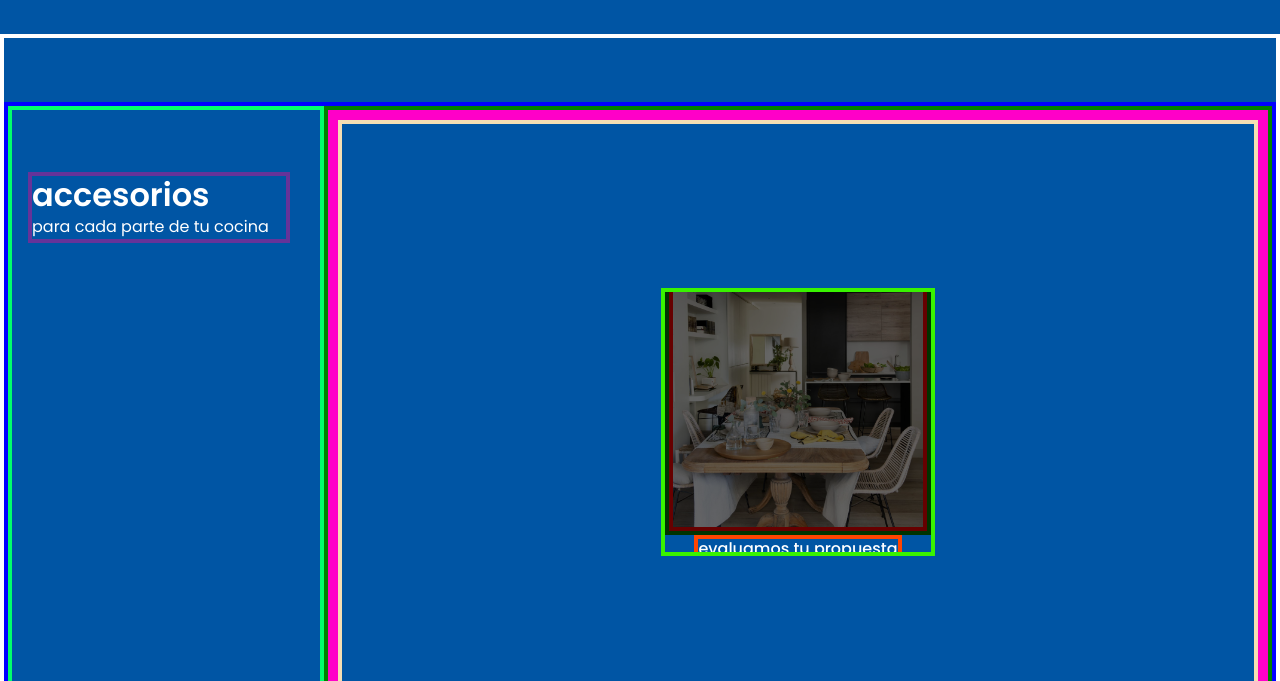
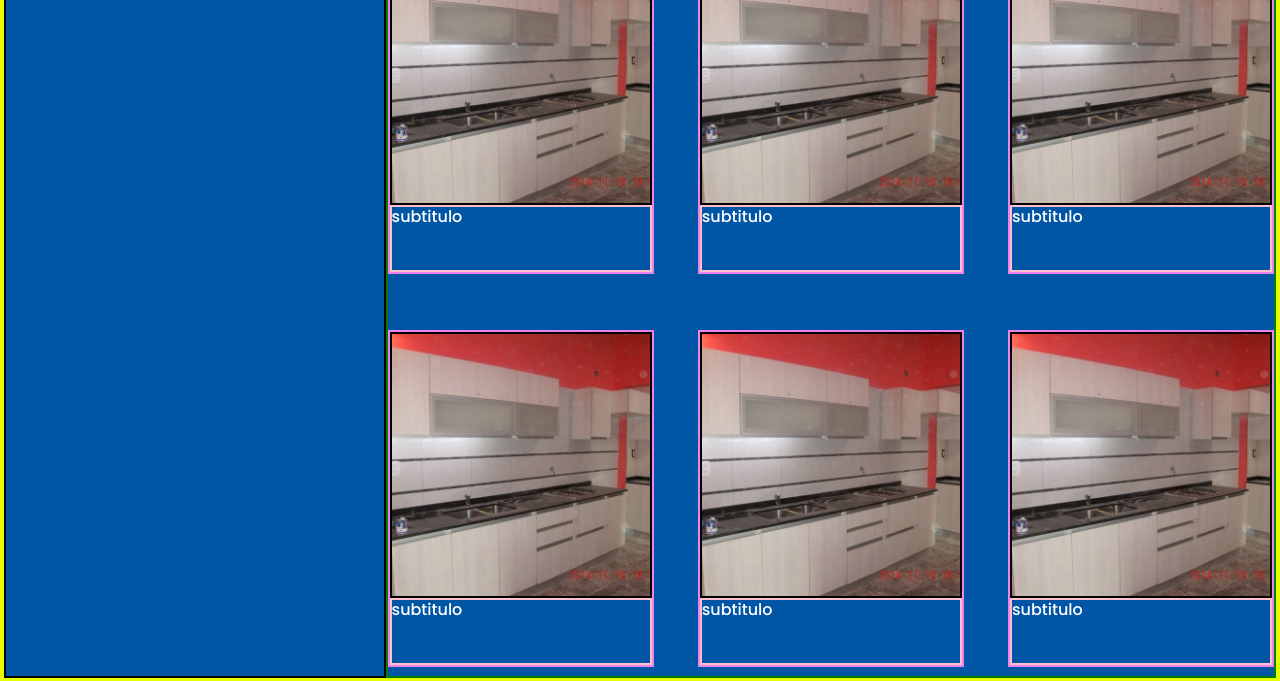
Before and after one commit to diegoramos99/pagina-muebles, a plain HTML site: page views/materiales.html in a window 1280 px wide. Shown: the part 738-1419 px from the top of the page. Drawn offline with nearby package versions, Linux system fonts and the light colour scheme.

Commit message:
materiales

```diff
--- a/CSS/materiales.css
+++ b/CSS/materiales.css
@@ -1,94 +1,64 @@
-.materiales {
-    border: 4px solid white ;
+.atuMedida{
+    border: 4px solid rgb(81, 255, 0);
+    height: 50vh;
+    margin: 3rem 0;
 }
-.muestras-container-2 {
-    border: 4px solid red ;
+.atuMedida .muestras-container-2 {
+    border: 4px solid rgb(0, 170, 255);
+    height: 100%;
+    margin: 0;
+}
+.atuMedida .muestras-container_presentacion{
+    border: 4px solid green;
+}
+.muestras-container_presentacion-container{
+    border: none;
+    height: 100%;
+}
+.atuMedida .muestras-container_descripcion{
+    border: 4px solid rebeccapurple;
+}
 
+
+
+
+
+
+
+.materiales-container{
+    border: 4px solid rgb(229, 255, 0);
+    display: flex;
+    height: 95vh;
 }
-.article-muestras {
-    border: 4px solid beige ;
-
+.materiales-titulo{
+    border: 2px solid black;
+    width: 30%;
 }
-.materiales-article {
-    border: 4px solid blue ;
-    height: 80vh;
-}
-.muestras-container_presentacion {
-    border: 4px solid blueviolet ;
-
-}
-.materiales-container {
-    border: 4px solid green ;
-    width: 75%;
-
-}
-.galeria-accesorios {
-    border: 4px solid gold ;
-
-}
-.materiales-fotos-container {
-    border: 10px solid rgb(255, 0, 200) ;
-    height: 100%;
-
-}
-.proceso-trabajo-contenido {
-    border: 4px solid blue ;
-    height: 80vh;
-
-}
-.materiales-fotos {
-    border: 4px solid wheat ;
-    height: 100%;
+.materiales-imagenes-container{
+    border: 2px solid green;
+    width: 70%;
+    display: flex;
     justify-content: space-around;
     align-items: center;
-
+    flex-wrap: wrap;
+    gap: 5%;
 }
-.proceso-trabajo_item {
-    border: 4px solid rgb(57, 243, 0) ;
+.container-materiales{
     width: 30%;
     height: 45%;
+    border: 2px solid violet;
 }
-.proceso-trabajo_item img{
-    border: 4px solid rgb(255, 0, 0) ;
-
-    height: 90%;
-}
-.proceso-trabajo_item .subtitulo{
-    border: 4px solid orangered ;
-    position: relative;
-    height: auto;
-
-
-}
-.item1 {
-}
-.item-img {
-    border: 4px solid green;
+.img-container{
+    border: 2px solid black;
+    width: 100%;
     height: 80%;
 }
-.img {
+.img-container img{
+    object-fit: cover;
+    width: 100%;
+    height: 100%;
 }
-.subtitulo {
+.subtitulo{
+    border: 2px solid pink;
+    height: 20%;
 }
-.item2 {
-}
-.item3 {
-}
-.item4 {
-}
-.item5 {
-}
-.item6 {
-}
-.muestras-container_descripcion {
-}
-.materiales-descripcion {
-    border: 4px solid rgb(2, 255, 107);
-    width: 25%;
-
-}
-.muestras-container_descripcion-container {
-}
-.materiales-descripcion-container {
-    border: 4px solid rebeccapurple;
-}
--- a/views/materiales.html
+++ b/views/materiales.html
@@ -139,7 +139,7 @@
             </nav>
         </header>
         <main>
-            <section class="a tu medida">
+            <section class="atuMedida">
                 <article class="muestras-container-2 article-muestras">
                 <div class="muestras-container_presentacion">
                     <div class="muestras-container_presentacion-container">
@@ -163,31 +163,35 @@
             </article>
         </section>
             <section class="materiales">
-                <article class="muestras-container-2 article-muestras materiales-article" >
-                    <div class="muestras-container_presentacion materiales-container">
-                            <div class="galeria-accesorios materiales-fotos-container">
-
-
-                                    <div class="proceso-trabajo-contenido materiales-fotos">
-                                        <div class="proceso-trabajo_item item1">
-                                            <div class="item-img"><img class="img" src="../assets/proceso-de-trabajo1.jpg" alt=""></div>
-
-                                            <div class="subtitulo">
-                                                <h6>evaluamos tu propuesta</h6>
-                                            </div>
-                                        </div>
-
-                                    </div>
-                                </div>
-
-                    </div>
-                    <div class="muestras-container_descripcion materiales-descripcion">
-                        <div class="muestras-container_descripcion-container materiales-descripcion-container">
-                            <h2>accesorios</h2>
-                            <span>para cada parte de tu cocina</span>
+                <div class="materiales-container">
+                    <div class="materiales-titulo"><h2>accesorios</h2><span>para cada parte de tu cocina </span></div>
+                    <div class="materiales-imagenes-container">
+                        <div class="container-materiales">
+                            <div class="img-container"><img src="../assets/galeria/galeria1.jpg" alt=""></div>
+                            <div class="subtitulo"><h6>subtitulo</h6></div>
+                        </div>
+                        <div class="container-materiales">
+                            <div class="img-container"><img src="../assets/galeria/galeria1.jpg" alt=""></div>
+                            <div class="subtitulo"><h6>subtitulo</h6></div>
+                        </div>
+                        <div class="container-materiales">
+                            <div class="img-container"><img src="../assets/galeria/galeria1.jpg" alt=""></div>
+                            <div class="subtitulo"><h6>subtitulo</h6></div>
+                        </div>
+                        <div class="container-materiales">
+                            <div class="img-container"><img src="../assets/galeria/galeria1.jpg" alt=""></div>
+                            <div class="subtitulo"><h6>subtitulo</h6></div>
+                        </div>
+                        <div class="container-materiales">
+                            <div class="img-container"><img src="../assets/galeria/galeria1.jpg" alt=""></div>
+                            <div class="subtitulo"><h6>subtitulo</h6></div>
+                        </div>
+                        <div class="container-materiales">
+                            <div class="img-container"><img src="../assets/galeria/galeria1.jpg" alt=""></div>
+                            <div class="subtitulo"><h6>subtitulo</h6></div>
                         </div>
                     </div>
-                </article>
+                </div>
             </section>
         </main>
         <footer>
```
